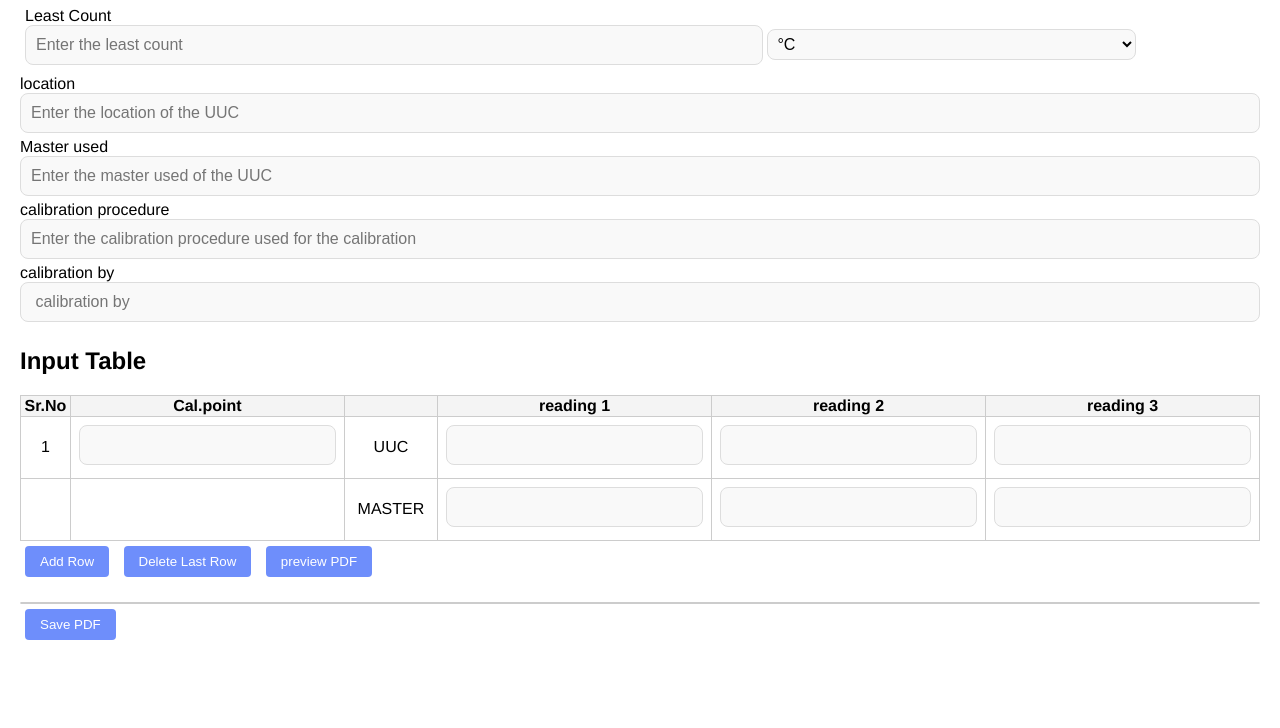
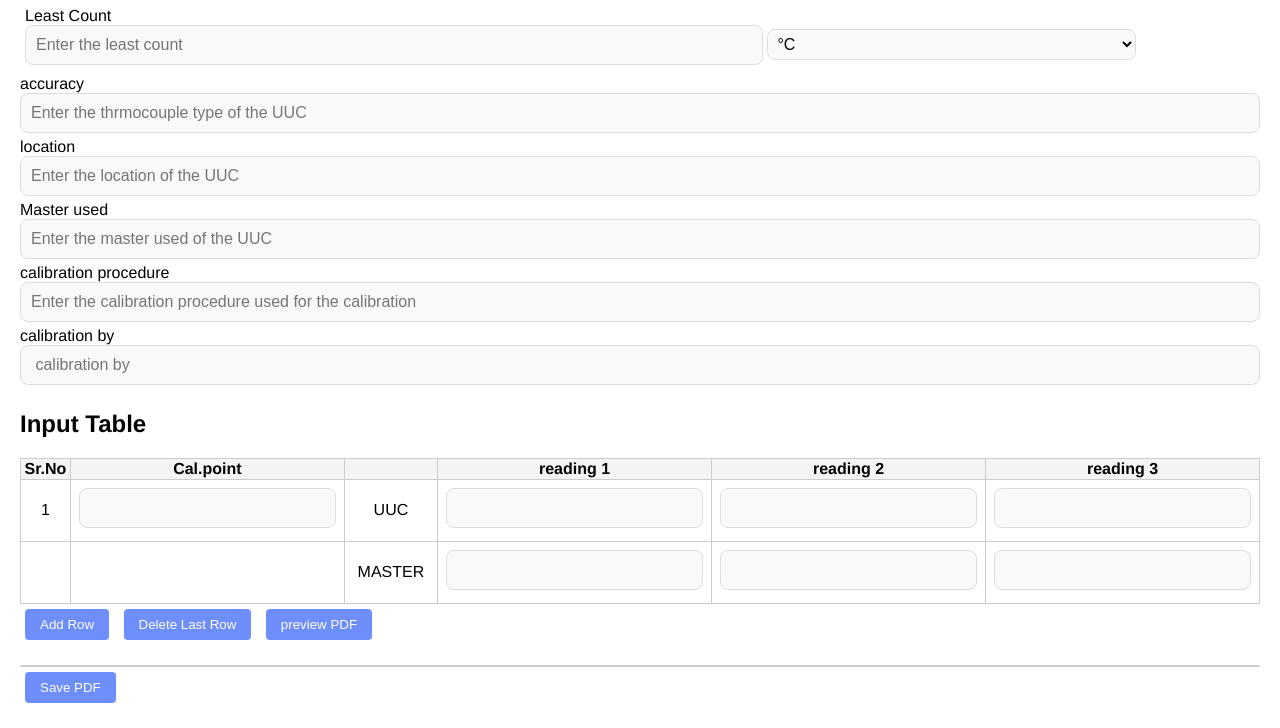
Before and after one commit to Monkey-D-KKB/datasheetunilab, a plain HTML site: page teempreture.html in a window 1280 px wide. Shown: the part 913-1641 px from the top of the page. Before the commit the page ends 1578 px from the top, so only its background shows below. Drawn offline with nearby package versions, Linux system fonts and the light colour scheme.

Commit message:
Update teempreture.html

```diff
--- a/teempreture.html
+++ b/teempreture.html
@@ -88,13 +88,16 @@
 
         </div>
 
+        <label for="thrmotype">accuracy</label>
+        <input type="text" id="thrmotype" placeholder="Enter the thrmocouple type of the UUC">
+
         <label for="location">location</label>
         <input type="text" id="location" placeholder="Enter the location of the UUC">
 
         <label for="masterused">Master used</label>
         <input type="text" id="masterused" placeholder="Enter the master used of the UUC">
 
-         <label for="calibrationprocedure">calibration procedure</label>
+        <label for="calibrationprocedure">calibration procedure</label>
         <input type="text" id="alibrationprocedure" placeholder="Enter the calibration procedure used for the calibration">
 
         <label for="calibrationby"> calibration by </label>
```
